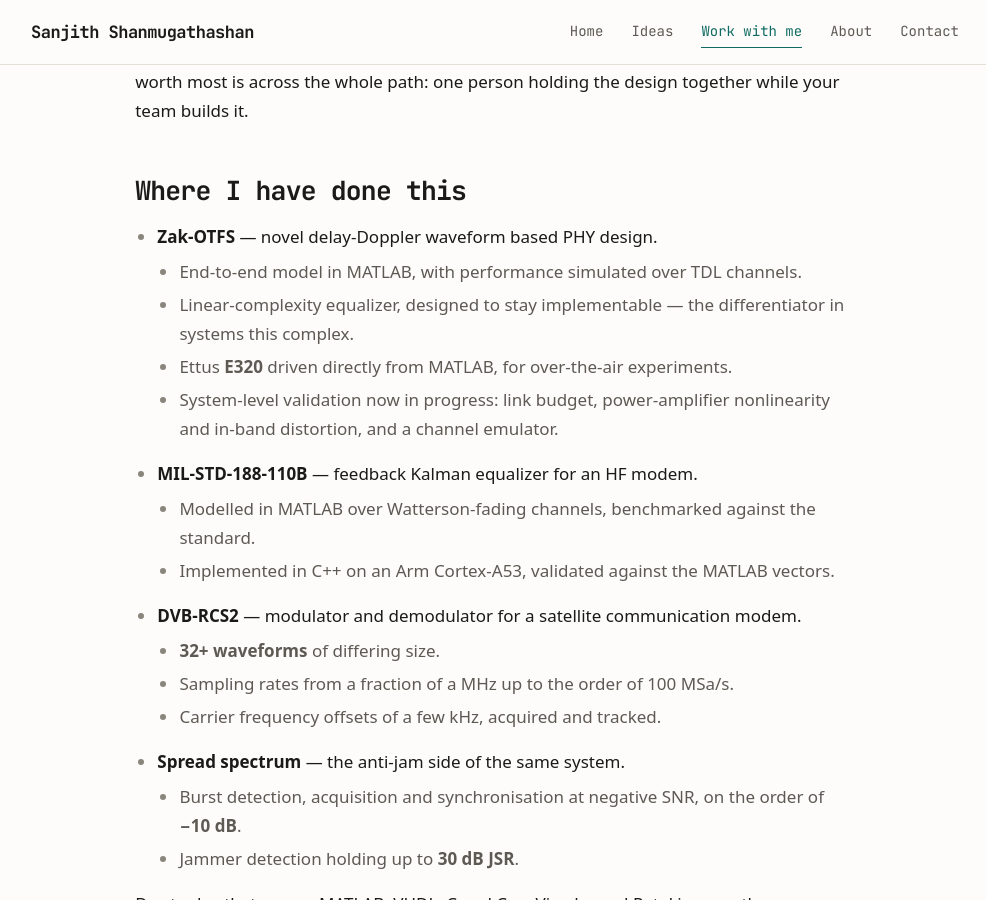
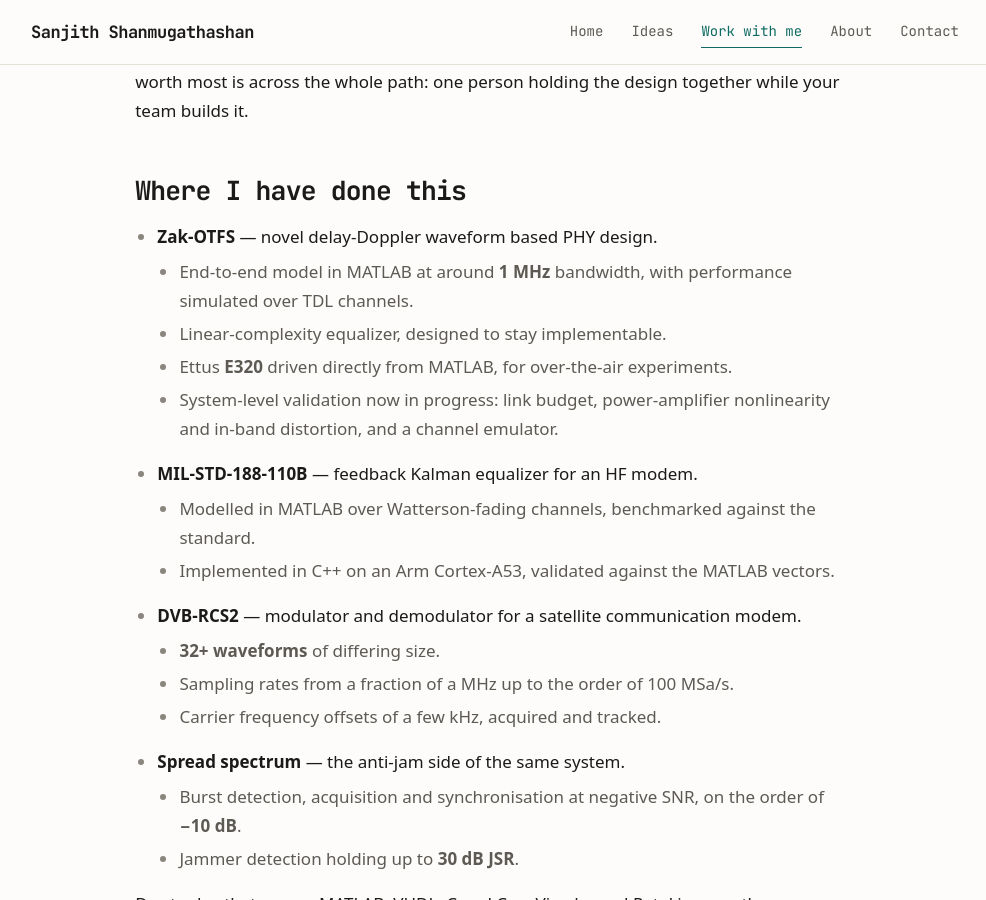
Before and after one commit to sanjith1999/sanjith1999.github.io, a Jekyll site: the page built from work.md, in a window 1280 px wide and 900 px high, scrolled down 919 px. Shown: the whole window, without its empty margins (145-1131 px from the left). Built offline with Jekyll 4.4.1, drawn with Linux system fonts in a browser that asks for light colours; some web fonts are replaced.

Commit message:
WIP001: Add the OTFS bandwidth, trim the equalizer line
Bandwidth of around 1 MHz, matching otfsBW in the CV facts file. The
equalizer point now stops at "designed to stay implementable" - the
claim stands without the explanation.

Co-Authored-By: Claude Opus 5 <noreply@anthropic.com>

```diff
--- a/work.md
+++ b/work.md
@@ -35,9 +35,9 @@ team builds it.
 ## Where I have done this
 
 - **Zak-OTFS** — novel delay-Doppler waveform based PHY design.
-  - End-to-end model in MATLAB, with performance simulated over TDL channels.
-  - Linear-complexity equalizer, designed to stay implementable — the differentiator in
-    systems this complex.
+  - End-to-end model in MATLAB at around **1 MHz** bandwidth, with performance simulated
+    over TDL channels.
+  - Linear-complexity equalizer, designed to stay implementable.
   - Ettus **E320** driven directly from MATLAB, for over-the-air experiments.
   - System-level validation now in progress: link budget, power-amplifier nonlinearity
     and in-band distortion, and a channel emulator.
```
